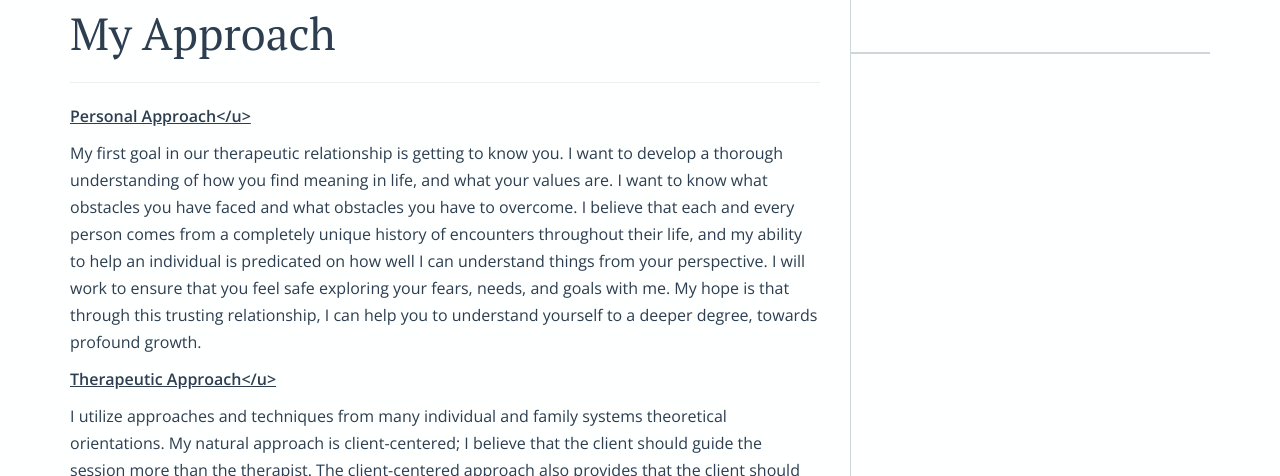
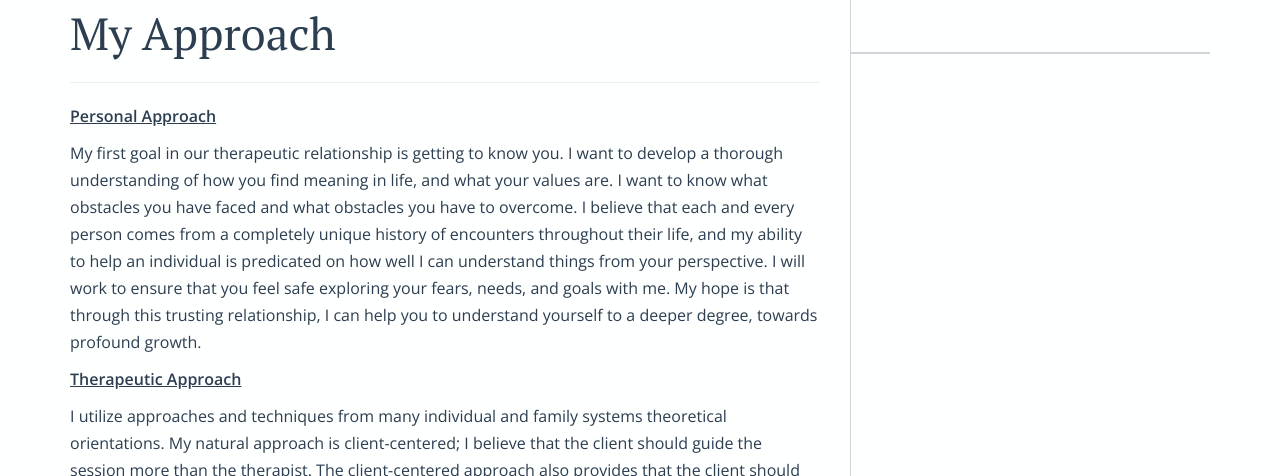
Before and after one commit to Patrick-Dougherty/patrick-dougherty.github.com, a Jekyll site: the page built from my_approach/index.md, in a window 1280 px wide. Shown: the part 292-768 px from the top of the page. Built offline with Jekyll 4.4.1, drawn with Linux system fonts in a browser that asks for light colours; nearby versions of some CDN libraries.

```diff
--- a/my_approach/index.md
+++ b/my_approach/index.md
@@ -6,11 +6,11 @@ description: My personal and therapeutic approaches.
 ---
 {% include JB/setup %}
 
-<u><b>Personal Approach</u></b>
+<b><u>Personal Approach</u></b>
 
 My first goal in our therapeutic relationship is getting to know you. I want to develop a thorough understanding of how you find meaning in life, and what your values are. I want to know what obstacles you have faced and what obstacles you have to overcome. I believe that each and every person comes from a completely unique history of encounters throughout their life, and my ability to help an individual is predicated on how well I can understand things from your perspective. I will work to ensure that you feel safe exploring your fears, needs, and goals with me. My hope is that through this trusting relationship, I can help you to understand yourself to a deeper degree, towards profound growth.
 
-<u><b>Therapeutic Approach</u></b>
+<b><u>Therapeutic Approach</u></b>
 
 I utilize approaches and techniques from many individual and family systems theoretical orientations. My natural approach is client-centered; I believe that the client should guide the session more than the therapist. The client-centered approach also provides that the client should always feel a sense of unconditional positive regard. In this sense, no matter what you bring to the session, I promise to treat you with respect, hoping that the trust we have built through the client-centered approach will help you to feel as open and honest with me, and yourself, as possible.
 
```
